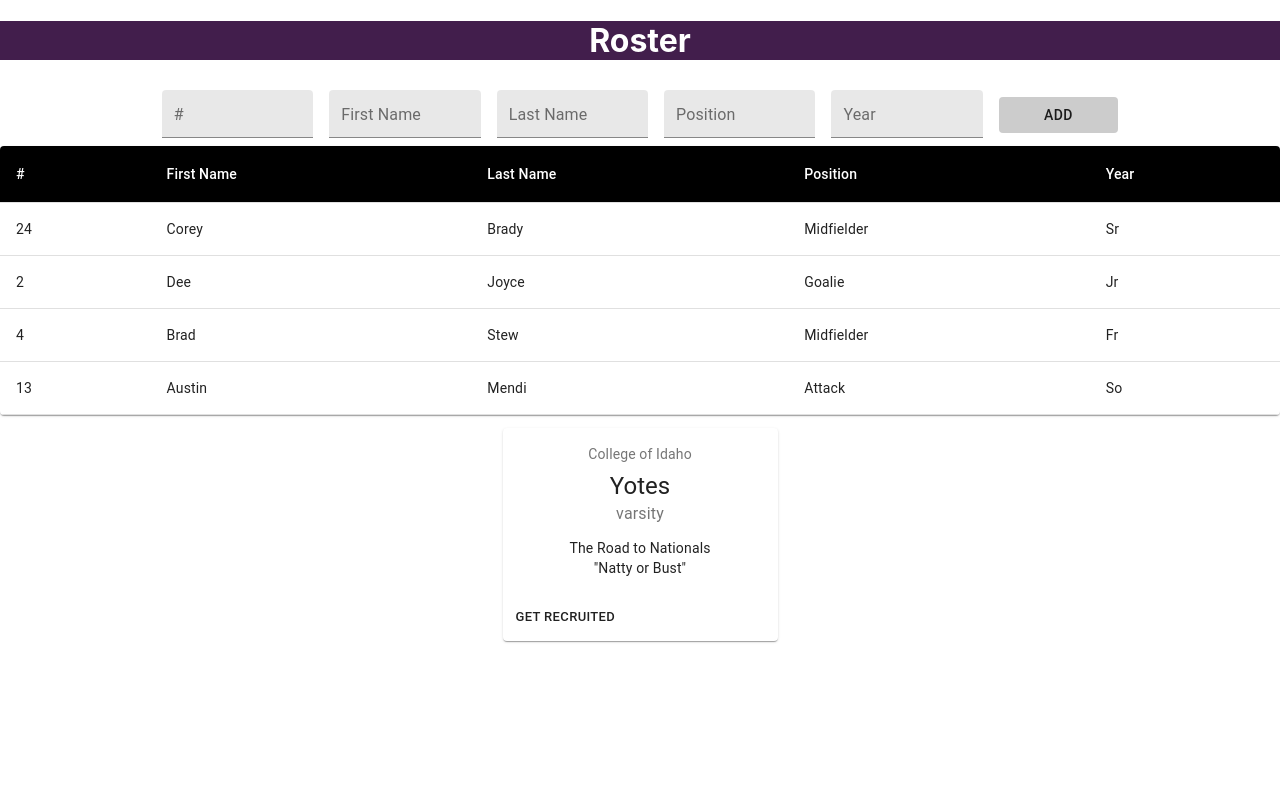
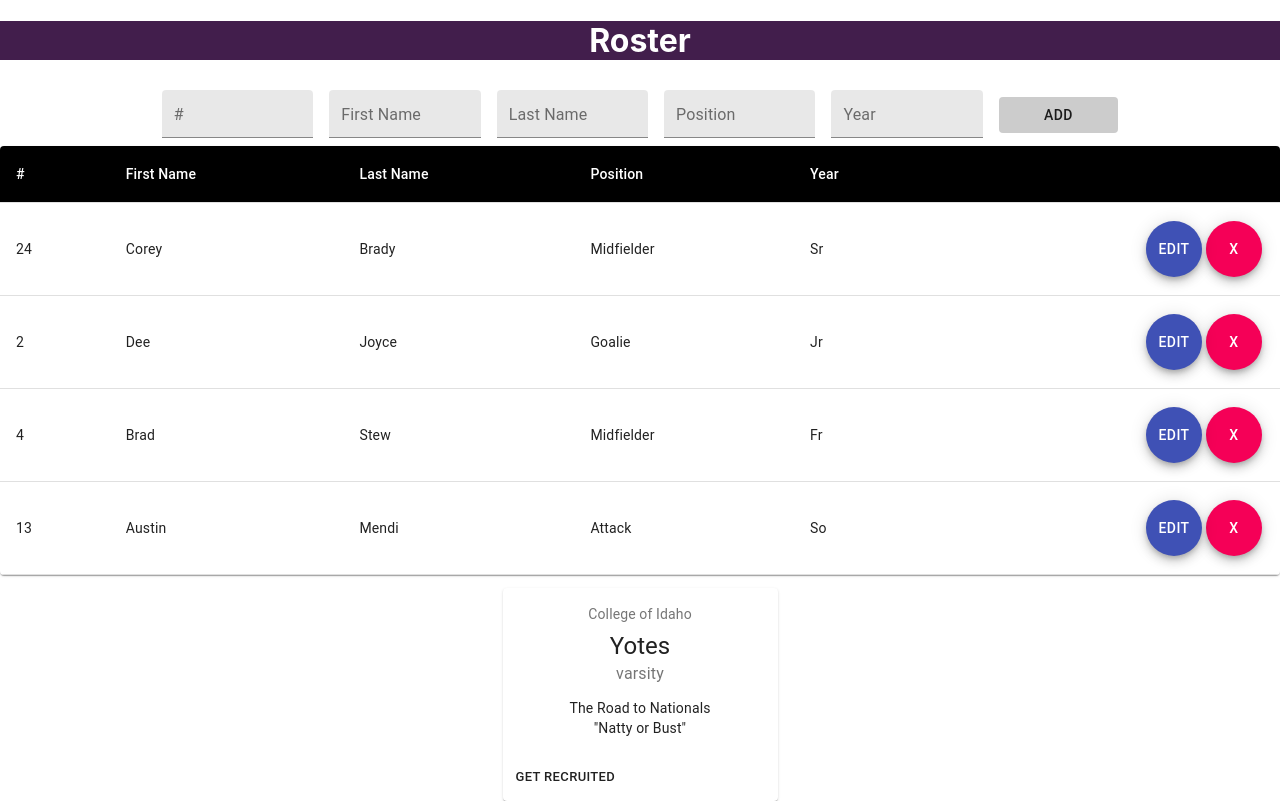
Before and after one commit to reedm26/playerportal, a React (Create React App) app: page / in a window 1280 px wide. Built offline with nearby package versions, Linux system fonts and the light colour scheme.

Commit message:
button for delete player consoles

```diff
--- a/src/App.js
+++ b/src/App.js
@@ -1,4 +1,4 @@
-import React, { useState } from "react";
+import React, { useState, useEffect } from "react";
 import "./App.css";
 import NavBar from "./Components/NavBar";
 import Players from "./Components/Player/Players";
@@ -43,34 +43,22 @@ const App = (props) => {
     ],
   });
 
-  // const switchNameHandler = (props) => {
-  //   setPlayersState({
-  //     players: [
-  //       {
-  //         id: 1,
-  //         number: "24",
-  //         firstName: "Cole",
-  //         lastName: "Baker",
-  //         position: "Midfielder",
-  //         year: "So",
-  //       },
-  //     ],
-  //   });
-  // };
   const formSubmitHandler = (newPlayer) => {
-    console.log(newPlayer);
     playersState.players.push(newPlayer);
     setPlayersState({
       players: playersState.players,
     });
   };
-  console.log(playersState.players);
+
+  const deletePlayer = (id) => {
+    console.log(id);
+  };
   return (
     <div className="App">
       <NavBar />
       <PlayerForum click={formSubmitHandler} players={playersState.players} />
 
-      <Players players={playersState.players} />
+      <Players players={playersState.players} deleteplayer={deletePlayer} />
       <TeamCard />
     </div>
   );
--- a/src/Components/Player/PlayerInfo.js
+++ b/src/Components/Player/PlayerInfo.js
@@ -1,7 +1,11 @@
 import React from "react";
 import propTypes from "prop-types";
-import { TableRow, TableCell, TableBody } from "@material-ui/core";
+import { TableRow, TableCell, TableBody, Fab } from "@material-ui/core";
 
+const iconStyle = {
+  margin: "2px",
+  float: "right",
+};
 function PlayerInfo(props) {
   const { id, number, firstName, lastName, position, year } = props.player;
   return (
@@ -12,6 +16,19 @@ function PlayerInfo(props) {
         <TableCell>{lastName}</TableCell>
         <TableCell>{position}</TableCell>
         <TableCell>{year}</TableCell>
+        <TableCell>
+          <Fab
+            color="secondary"
+            aria-label="add"
+            style={iconStyle}
+            onClick={props.deleteplayer.bind(this, id)}
+          >
+            X
+          </Fab>
+          <Fab color="primary" aria-label="edit" style={iconStyle}>
+            edit
+          </Fab>
+        </TableCell>
       </TableRow>
     </TableBody>
   );
--- a/src/Components/Player/Players.js
+++ b/src/Components/Player/Players.js
@@ -35,10 +35,15 @@ function Players(props) {
               <TableCell style={textColor}>Last Name</TableCell>
               <TableCell style={textColor}>Position</TableCell>
               <TableCell style={textColor}>Year</TableCell>
+              <TableCell>Edit</TableCell>
             </TableRow>
           </TableHead>
           {props.players.map((player) => (
-            <PlayerInfo player={player} key={props.key} />
+            <PlayerInfo
+              player={player}
+              key={props.id}
+              deleteplayer={props.deleteplayer}
+            />
           ))}
         </Table>
       </TableContainer>
```
Also changed, not shown: src/Persistent.js (added, +11 -0 lines).
